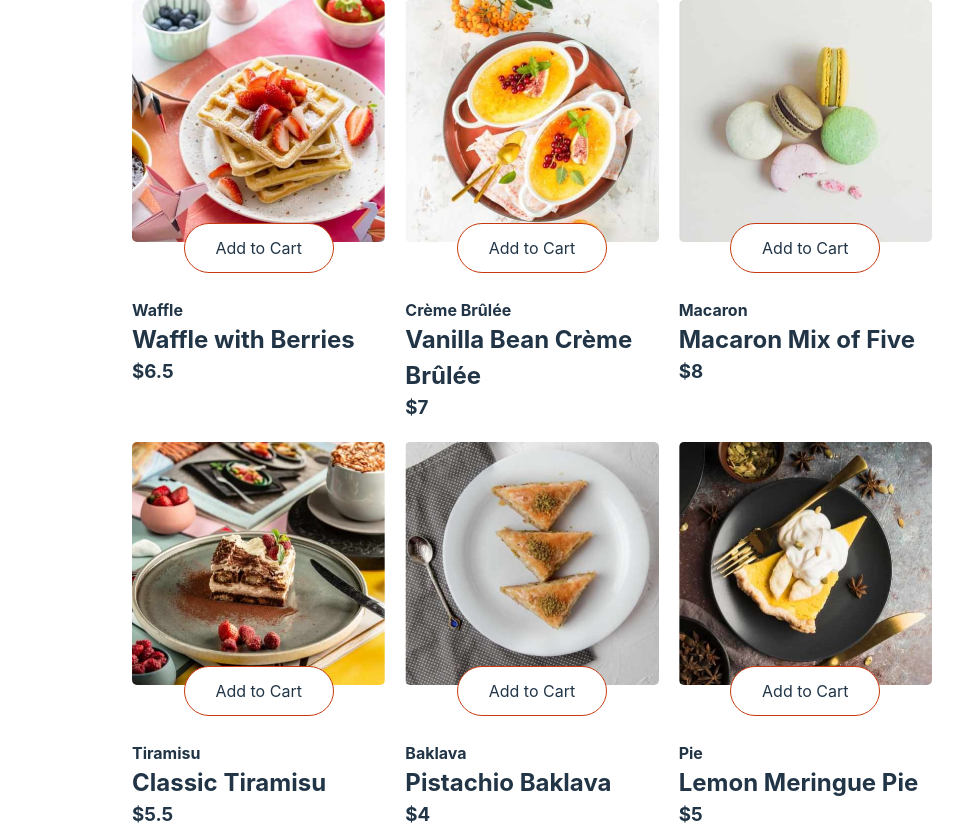
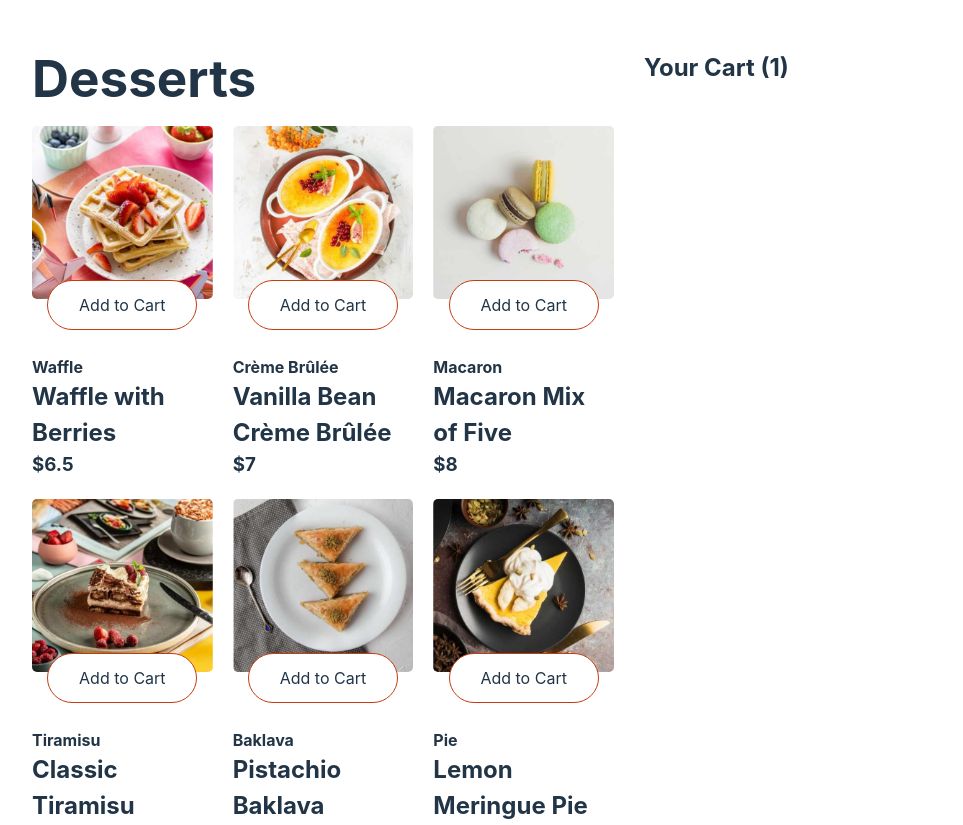
Before and after one commit to Cyri0/13BC-desserts, a React (Vite) app in the folder desserts-frontend/: page / in a window 1280 px wide. Shown: the top 825 px of the page, without its empty margins (108-1071 px from the left). Built offline with nearby package versions, Linux system fonts and the light colour scheme.

Commit message:
cart component created, some css changes

```diff
--- a/desserts-frontend/src/App.tsx
+++ b/desserts-frontend/src/App.tsx
@@ -1,5 +1,6 @@
 import { useEffect, useState } from "react"
 import DessertCard, { DessertCardProp } from "./components/DessertCard"
+import Cart from "./components/Cart"
 
 const App = () => {
   const [desserts, setDesserts] = useState<DessertCardProp[]>([])
@@ -11,11 +12,17 @@ const App = () => {
   },[])
 
   return (
-    <div className="dessert-grid">
-      {
-        desserts.map(dessert => <DessertCard {...dessert}/>)
-      }
+    <section className="home">
+    <div>
+        <h1>Desserts</h1>
+        <div className="dessert-grid">
+            {
+              desserts.map(dessert => <DessertCard {...dessert}/>)
+            }
+        </div>
     </div>
+      <Cart/>
+    </section>
   )
 }
 
--- /dev/null
+++ b/desserts-frontend/src/components/Cart.tsx
@@ -0,0 +1,27 @@
+import { useEffect, useState } from 'react'
+
+type CartItemType = {
+    item: {name: string, price: number},
+    quantity: number
+}
+
+const Cart = () => {
+  const [cart, setCart] = useState<CartItemType[]>([])
+
+  useEffect(()=>{
+    setCart([
+        { item: {
+            name: "Piskóta",
+            price:5
+        }, quantity: 10}
+    ])
+  },[])
+
+  return (
+    <div>
+        <h2>Your Cart ({cart.length})</h2>
+    </div>
+  )
+}
+
+export default Cart
--- a/desserts-frontend/src/index.css
+++ b/desserts-frontend/src/index.css
@@ -104,10 +104,9 @@ button:focus-visible {
 .dessert-grid{
   display: grid;
   grid-template-columns: repeat(3, 1fr);
-  max-width: 800px;
-  width: 95%;
   margin: auto;
   gap: 20px;
+  margin-top: 20px;
 }
 
 .dessert-card>img{
@@ -125,3 +124,13 @@ button:focus-visible {
 .dessert-card:has(.used)>img{
   border: 2px solid var(--Red);
 }
+
+.home{
+  max-width: 1000px;
+  width: 90%;
+  margin: auto;
+  display: grid;
+  gap: 30px;
+  grid-template-columns: 3fr 2fr;
+  margin-top: 50px;
+}
```
